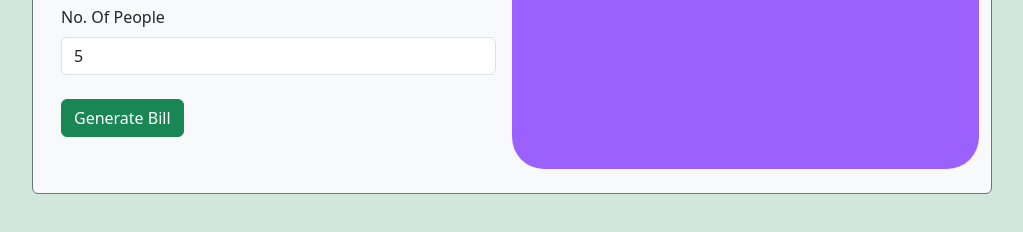
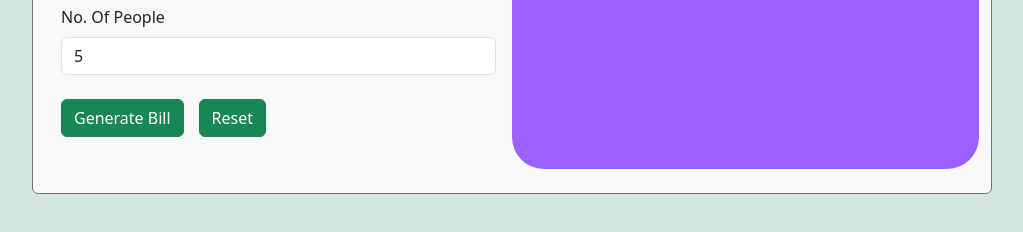
Before and after one commit to arbaaz1999/billSpill_assignment, a plain HTML site: page index.html in a window 1280 px wide. Both pictures are taken after typing "5", "5" into the empty fields and a click on the button "Generate Bill". Shown: the part 372-604 px from the top of the page, without its empty margins (128-1151 px from the left). Drawn offline with nearby package versions, Linux system fonts and the light colour scheme.

Commit message:
reset button updated

```diff
--- a/index.html
+++ b/index.html
@@ -129,6 +129,8 @@
               type="button"
               id="rstBtn"
               class="btn btn-success rounded w-auto"
+              style="display: none"
+              onclick="resetFields()"
             >
               Reset
             </button>
--- a/script.js
+++ b/script.js
@@ -38,11 +38,13 @@ generateBill.addEventListener('click', () => {
 
 
 // <======= code to reset calculation form starts=======>
-rstBtn.addEventListener('click', () => {
+const resetFields = () => {
     amount.value = '';
     noOfPeople.value = '';
     document.querySelector('input[name="tip"]:checked').checked = false;
     tipAmntPerPerson.innerText = '₹ 0.00';
     totalAmntPerPerson.innerText = '₹ 0.00';
-})
+    rstBtn.style.display = 'none';
+
+}
 // <======= code to reset calculation form ends=======>
```
